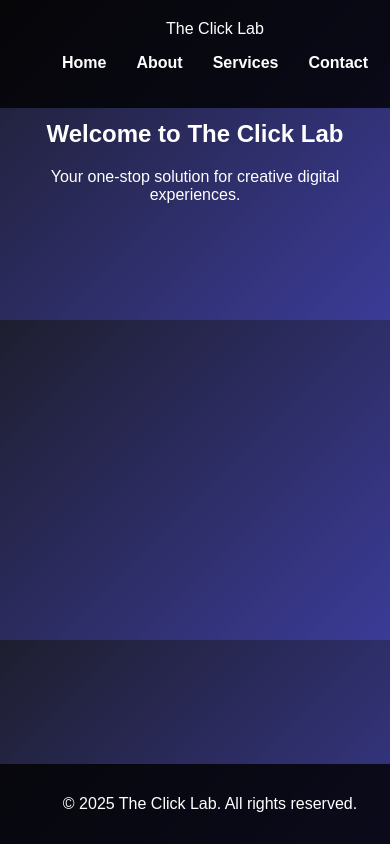
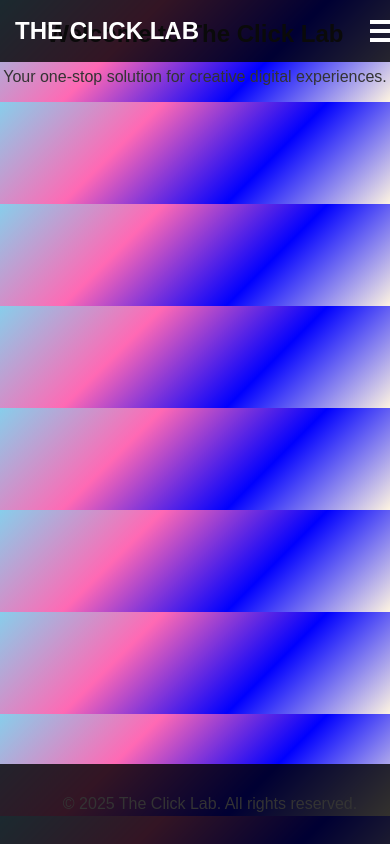
Before and after one commit to yusufnoor786/website, a plain HTML site: page index.html in a window 390 px wide. Drawn offline with nearby package versions, Linux system fonts and the light colour scheme.

Commit message:
Update styles.css

```diff
--- a/styles.css
+++ b/styles.css
@@ -3,59 +3,76 @@ body {
     margin: 0;
     padding: 0;
     text-align: center;
-    background: linear-gradient(135deg, #1e1e2f, #3b3b98);
-    color: #fff;
+    background: linear-gradient(135deg, #87CEEB, #FF69B4, #0000FF, #FFF5E1);
+    color: #333;
 }
 header {
     background: rgba(0, 0, 0, 0.8);
     color: #fff;
-    padding: 20px;
+    padding: 15px;
+    display: flex;
+    justify-content: space-between;
+    align-items: center;
     position: fixed;
     width: 100%;
     top: 0;
     left: 0;
-    transition: 0.3s;
+    z-index: 1000;
 }
-nav ul {
+.logo {
+    font-size: 24px;
+    font-weight: bold;
+    text-transform: uppercase;
+}
+.hamburger {
+    display: none;
+    cursor: pointer;
+}
+.hamburger .bar {
+    width: 30px;
+    height: 4px;
+    background-color: #fff;
+    margin: 5px;
+}
+.nav-menu {
+    display: flex;
+}
+.nav-menu ul {
     list-style: none;
-    padding: 0;
     display: flex;
-    justify-content: center;
+    gap: 20px;
 }
-nav ul li {
-    margin: 0 15px;
+.nav-menu ul li a {
+    text-decoration: none;
+    color: #fff;
+    font-weight: bold;
+    transition: color 0.3s;
 }
-nav ul li a {
-    color: #fff;
-    text-decoration: none;
-    font-weight: bold;
+.nav-menu ul li a:hover {
+    color: #ff69b4;
+    transform: scale(1.1);
 }
-section {
-    padding: 100px 20px;
-    opacity: 0;
-    transform: translateY(20px);
-    transition: all 0.6s ease-in-out;
-}
-.fade-in {
-    animation: fadeIn 1.5s forwards;
-}
-.slide-up {
-    animation: slideUp 1.5s forwards;
-}
-.zoom-in {
-    animation: zoomIn 1.5s forwards;
-}
-@keyframes fadeIn {
-    from { opacity: 0; }
-    to { opacity: 1; }
-}
-@keyframes slideUp {
-    from { opacity: 0; transform: translateY(50px); }
-    to { opacity: 1; transform: translateY(0); }
-}
-@keyframes zoomIn {
-    from { opacity: 0; transform: scale(0.9); }
-    to { opacity: 1; transform: scale(1); }
+@media (max-width: 768px) {
+    .hamburger {
+        display: block;
+    }
+    .nav-menu {
+        display: none;
+        flex-direction: column;
+        position: absolute;
+        top: 60px;
+        left: 0;
+        width: 100%;
+        background: rgba(0, 0, 0, 0.9);
+        text-align: center;
+    }
+    .nav-menu.active {
+        display: flex;
+    }
+    .nav-menu ul {
+        flex-direction: column;
+        gap: 15px;
+    }
 }
 button {
     background: #ff7b00;
```
